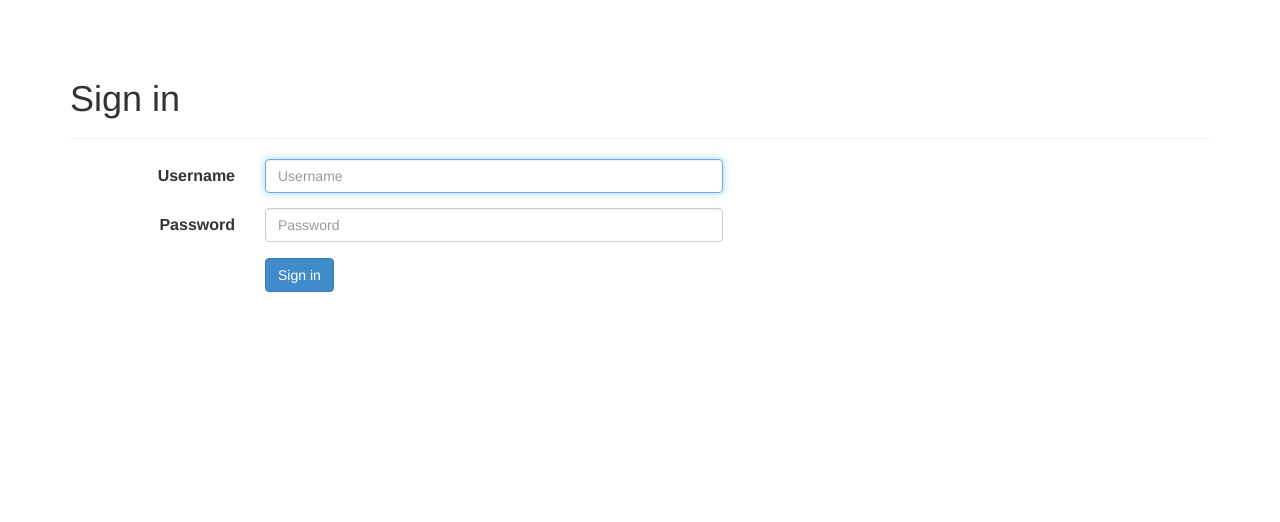
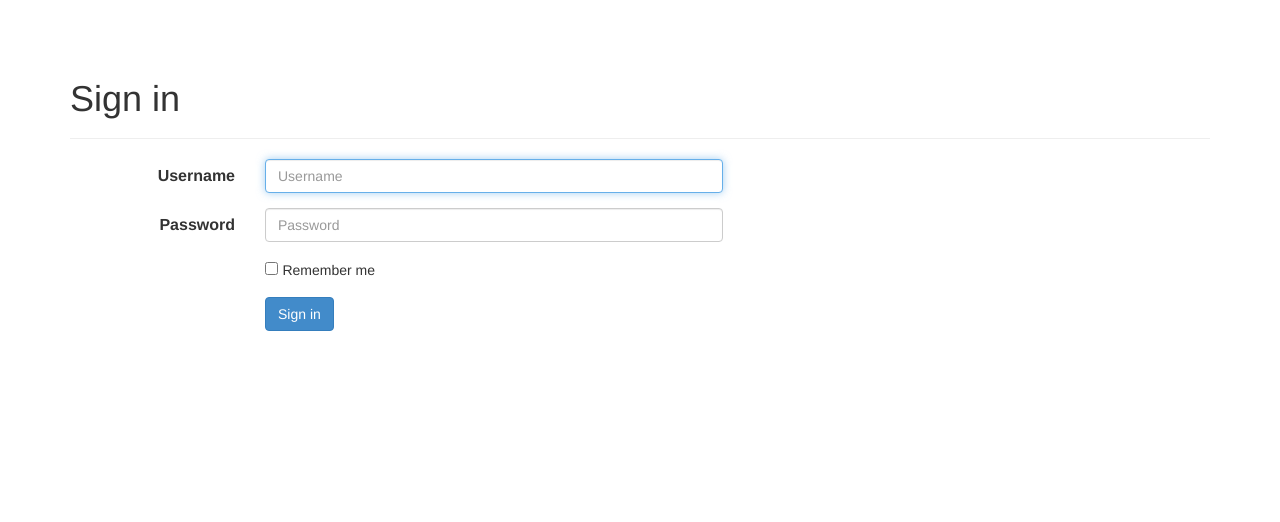
Before and after one commit to NTUCommonsense/NTUCommonsense, a Flask app: page /login in a window 1280 px wide. Shown: the part 51-573 px from the top of the page. Run offline with Flask 2, Linux system fonts and the light colour scheme; some libraries are stand-ins or nearby versions.

Commit message:
Add “Remember me” functionality

```diff
--- a/apps/forms.py
+++ b/apps/forms.py
@@ -1,7 +1,7 @@
 # -*- coding: utf-8 -*-
 
 from flask.ext.wtf import Form
-from wtforms.fields import TextField, PasswordField
+from wtforms.fields import TextField, PasswordField, BooleanField
 from wtforms.validators import DataRequired
 
 from .models import User
@@ -10,6 +10,7 @@ from .models import User
 class SigninForm(Form):
     name = TextField('Username', [DataRequired()])
     pwd = PasswordField('Password', [DataRequired()])
+    remember = BooleanField('Remember me')
 
     def __init__(self, *args, **kwargs):
         Form.__init__(self, *args, **kwargs)
--- a/apps/static/css/style.css
+++ b/apps/static/css/style.css
@@ -120,6 +120,16 @@ dl.param-list dt:after {
   padding-bottom: 6px;
 }
 
+#signin .checkbox-group {
+  margin-bottom: 15px;
+}
+
+#signin .checkbox-group label {
+  font-size: 14px;
+  font-weight: normal;
+  padding: 0;
+}
+
 @media (min-width: 768px) {
   #desc > p {
     font-size: 21px;
--- a/apps/templates/signin.html
+++ b/apps/templates/signin.html
@@ -27,6 +27,10 @@
               {%- endif %}
             </div>
             <div class="form-group">
+              <div class="checkbox-group col-sm-offset-2 col-sm-10">
+                {{ form.remember }}
+                {{ form.remember.label }}
+              </div>
               <div class="col-sm-offset-2 col-sm-10">
                 {{ form.csrf_token }}
                 <button class="btn btn-primary" type="submit">Sign in</button>
--- a/apps/views.py
+++ b/apps/views.py
@@ -30,7 +30,7 @@ def login():
 
     form = SigninForm(request.form)
     if form.validate_on_submit():
-        login_user(form.user)
+        login_user(form.user, remember=form.remember.data)
         return redirect(request.args.get('next') or url_for('.index'))
 
     return render_template('signin.html', form=form)
```
